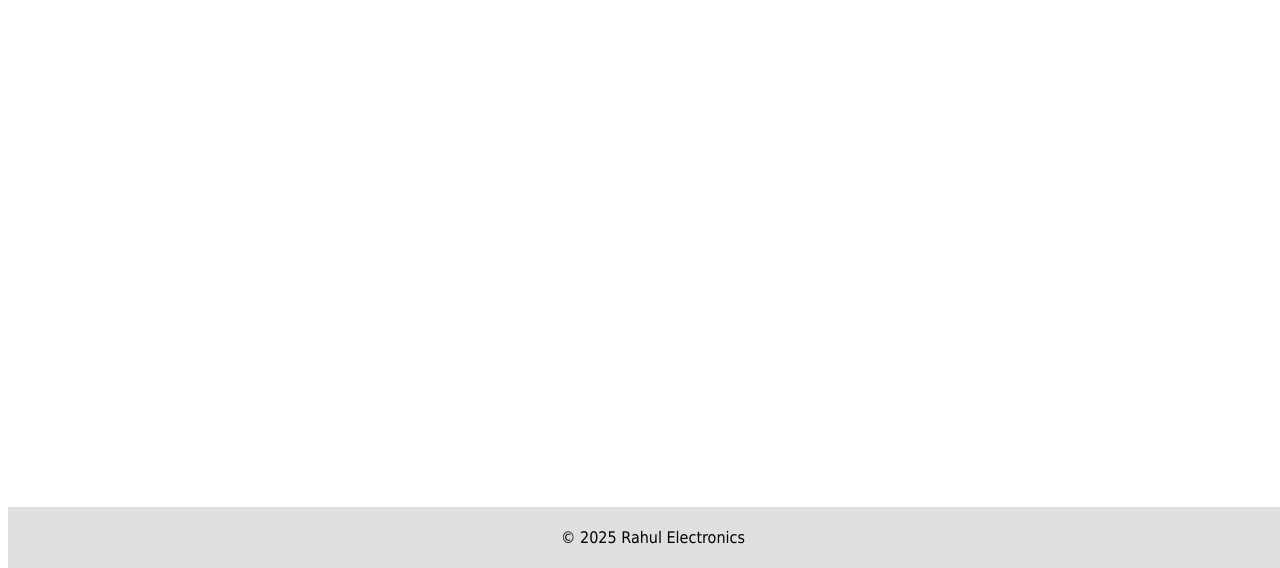
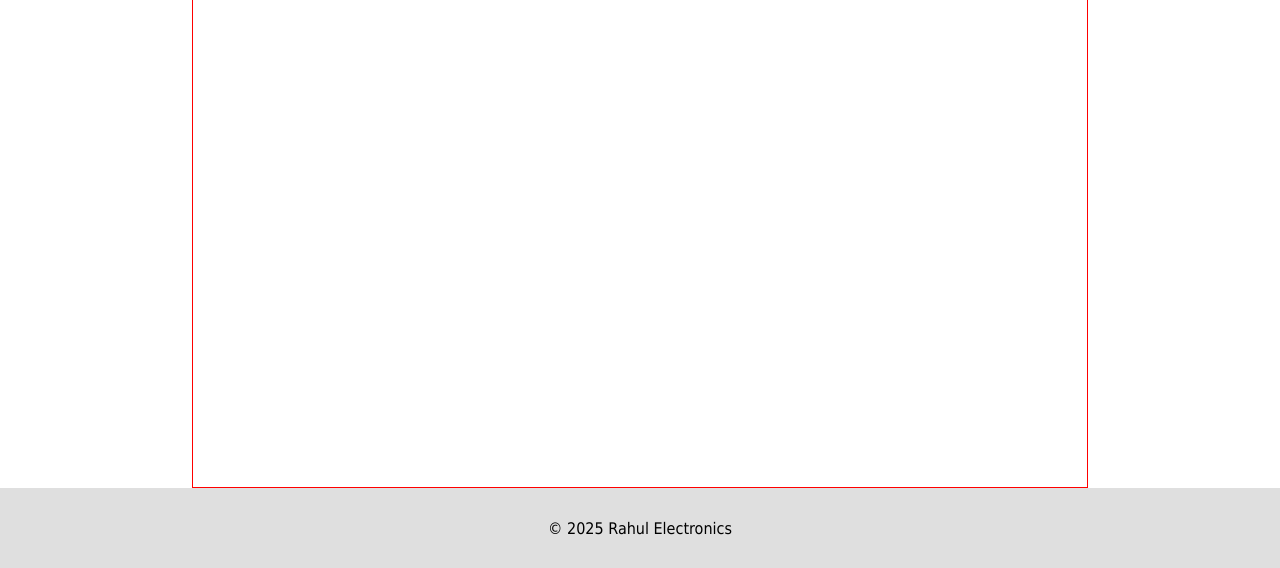
Before and after one commit to rmrahul28/Project, a plain HTML site: page Product/index.html in a window 1280 px wide. Shown: the part 232-800 px from the top of the page. Drawn offline with Linux system fonts and the light colour scheme.

Commit message:
Update style.css

```diff
--- a/Product/style.css
+++ b/Product/style.css
@@ -1,15 +1,16 @@
 *{
     font-family: Tahoma, Geneva, Verdana, sans-serif;
-}
-.main{
-margin: 0;
-padding: 0;
+    box-sizing: border-box;
+    margin: 0;
+    padding: 0;
 }
 .product-container{
-    width: 70%;
-    margin: auto;
+    width: 70vw;
+    margin: auto auto 10vh auto;
     padding: 0px 20px;
-    box-sizing: border-box;
+    min-height: 90vh;
+    border: 1px solid red;
+
 }
 .product-image{
     width: 50%;
@@ -18,6 +19,9 @@ padding: 0;
 }
 .product-image img{
     width: 100%;
+}
+h1,p,span,a{
+    margin: 10px auto;
 }
 span{
     color: dodgerblue;
@@ -37,13 +41,19 @@ a:hover{
     background-color: rgb(5, 98, 190);
 }
 footer{
-    width: 100%;
+    width: 100vw;
     padding: 5px;
     background-color: #dfdfdf;
-    margin: 0;
+    height: 10vh;
+    text-align: center;
+    display: flex;
+    justify-content: center;
+    align-items: center;
     position: fixed;
     bottom: 0;
+    left: 0;
+    right: 0;
 }
-footer p{
-    text-align: center;
+footer > p{
+    margin: 0;
 }
```
